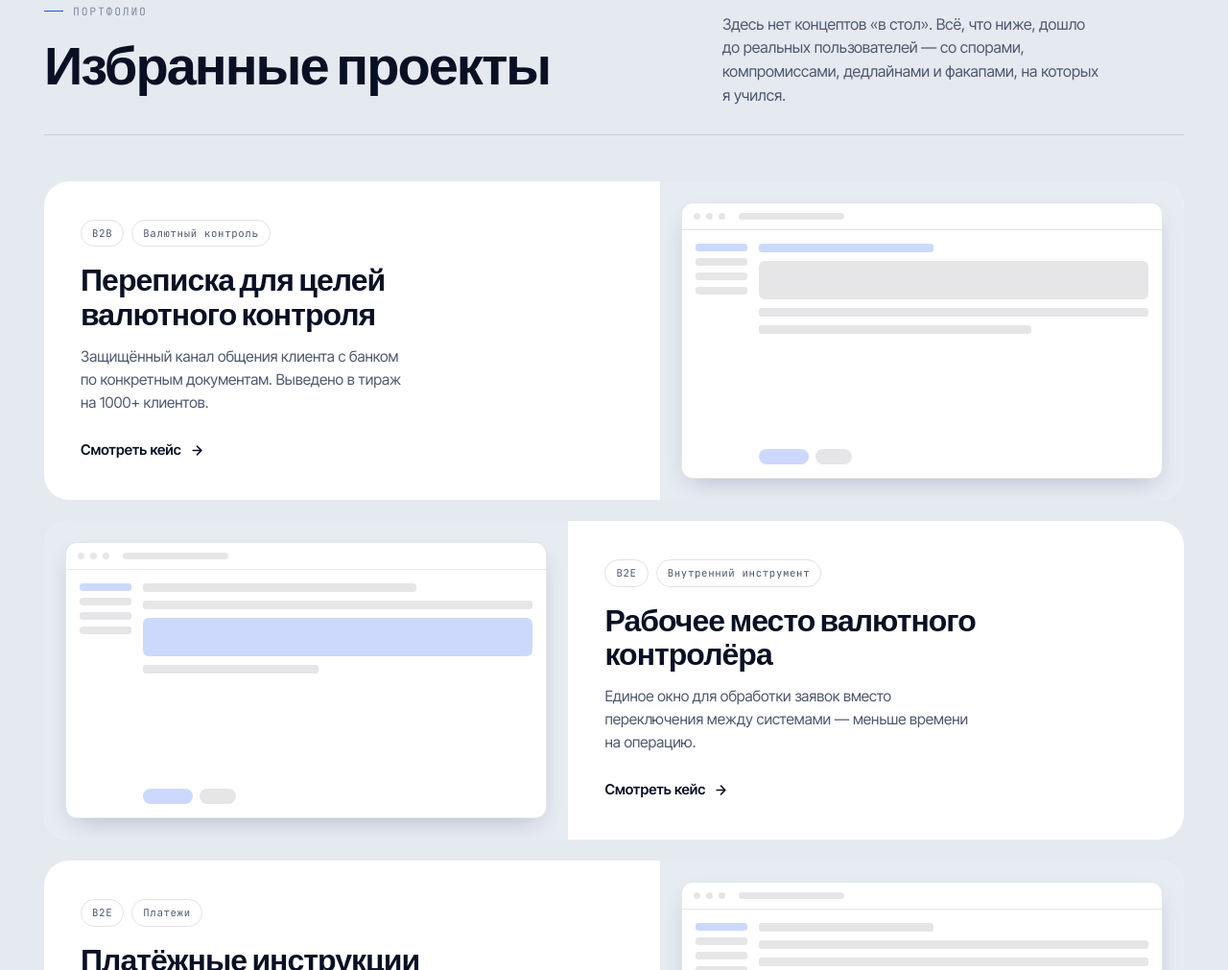
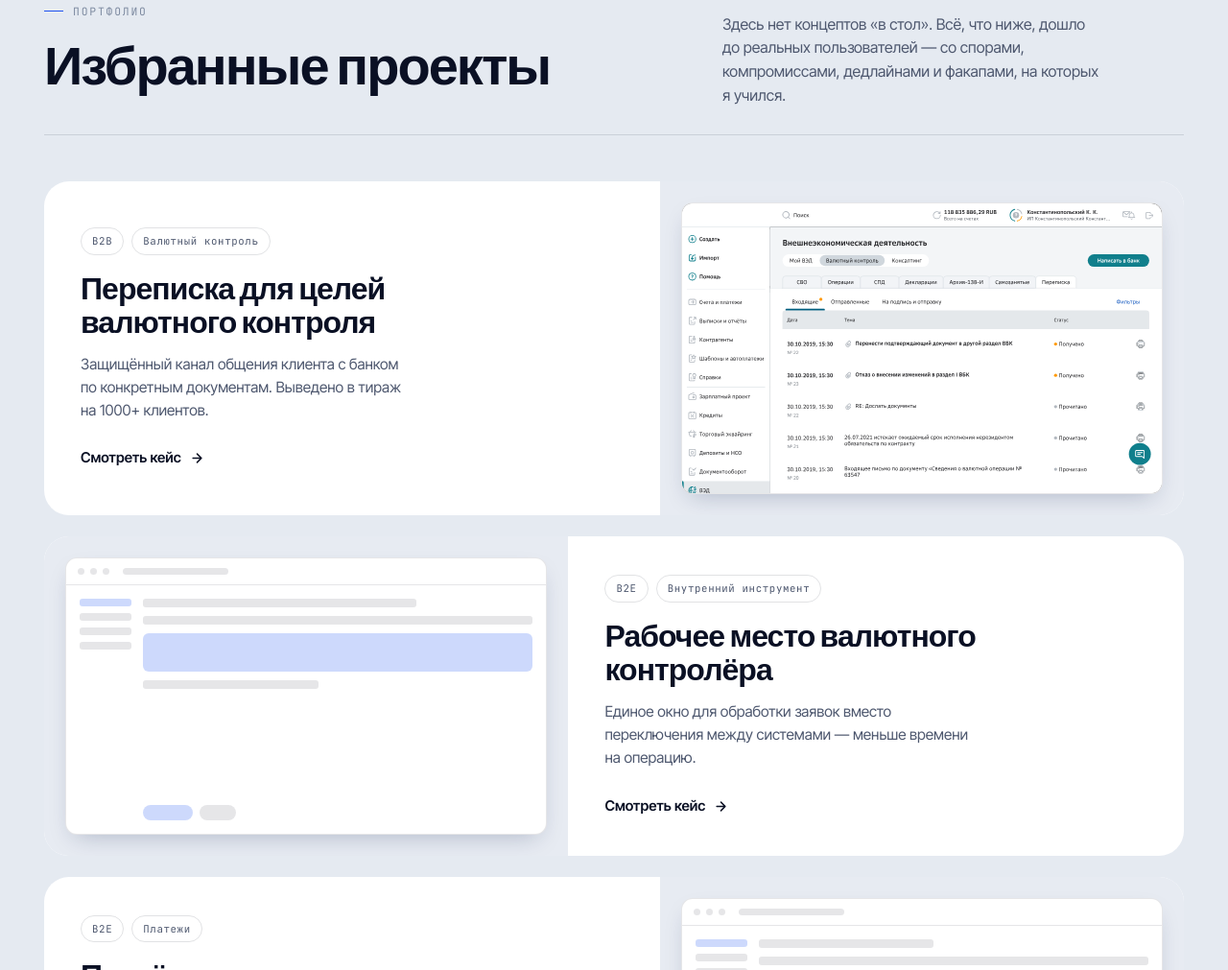
Before and after one commit to Designslava/Personal_site, a plain HTML site: page files/index.html in a window 1280 px wide. Shown: the part 1102-2113 px from the top of the page at 96% size. Drawn offline with Linux system fonts and the light colour scheme.

Commit message:
Add real cover screenshot for currency control case on homepage
Replace CSS skeleton mockup with the actual p1-cover.svg screenshot
for the "Переписка для целей валютного контроля" project card.

```diff
--- a/files/index.html
+++ b/files/index.html
@@ -233,6 +233,8 @@ h1.hero-title{font-size:clamp(2.35rem,5.7vw,4.9rem);max-width:21ch}
 .work-card:hover .shot{filter:none}
 .shot-frame{flex:1;background:var(--shot-surface);border:1px solid var(--shot-line);border-radius:12px;overflow:hidden;
   display:flex;flex-direction:column;box-shadow:0 10px 26px -10px rgba(16,32,80,0.28)}
+.shot-real .shot-frame{display:block}
+.shot-img{width:100%;height:100%;object-fit:cover;object-position:top;display:block}
 .shot-bar{height:28px;display:flex;align-items:center;gap:6px;padding:0 12px;border-bottom:1px solid var(--shot-line);flex-shrink:0}
 .shot-bar i{width:7px;height:7px;border-radius:50%;background:var(--shot-skel);display:block}
 .shot-bar .addr{margin-left:8px;height:7px;flex:1;max-width:110px;border-radius:4px;background:var(--shot-skel)}
@@ -505,13 +507,9 @@ h1.hero-title{font-size:clamp(2.35rem,5.7vw,4.9rem);max-width:21ch}
               <svg width="15" height="15" viewBox="0 0 24 24" fill="none" stroke="currentColor" stroke-width="2.4" stroke-linecap="round" stroke-linejoin="round"><path d="M5 12h13M12 5l7 7-7 7"/></svg>
             </span>
           </div>
-          <div class="shot" aria-hidden="true">
+          <div class="shot shot-real" aria-hidden="true">
             <div class="shot-frame">
-              <div class="shot-bar"><i></i><i></i><i></i><span class="addr"></span></div>
-              <div class="shot-body">
-                <div class="shot-side"><b></b><b></b><b></b><b></b></div>
-                <div class="shot-main"><div class="row w45 acc"></div><div class="row tall"></div><div class="row"></div><div class="row w70"></div><div class="shot-cta"><span></span><span></span></div></div>
-              </div>
+              <img class="shot-img" src="p1-cover.svg" alt="" loading="lazy">
             </div>
           </div>
         </a>
```
Also changed, not shown: files/p1-cover.svg (added).
